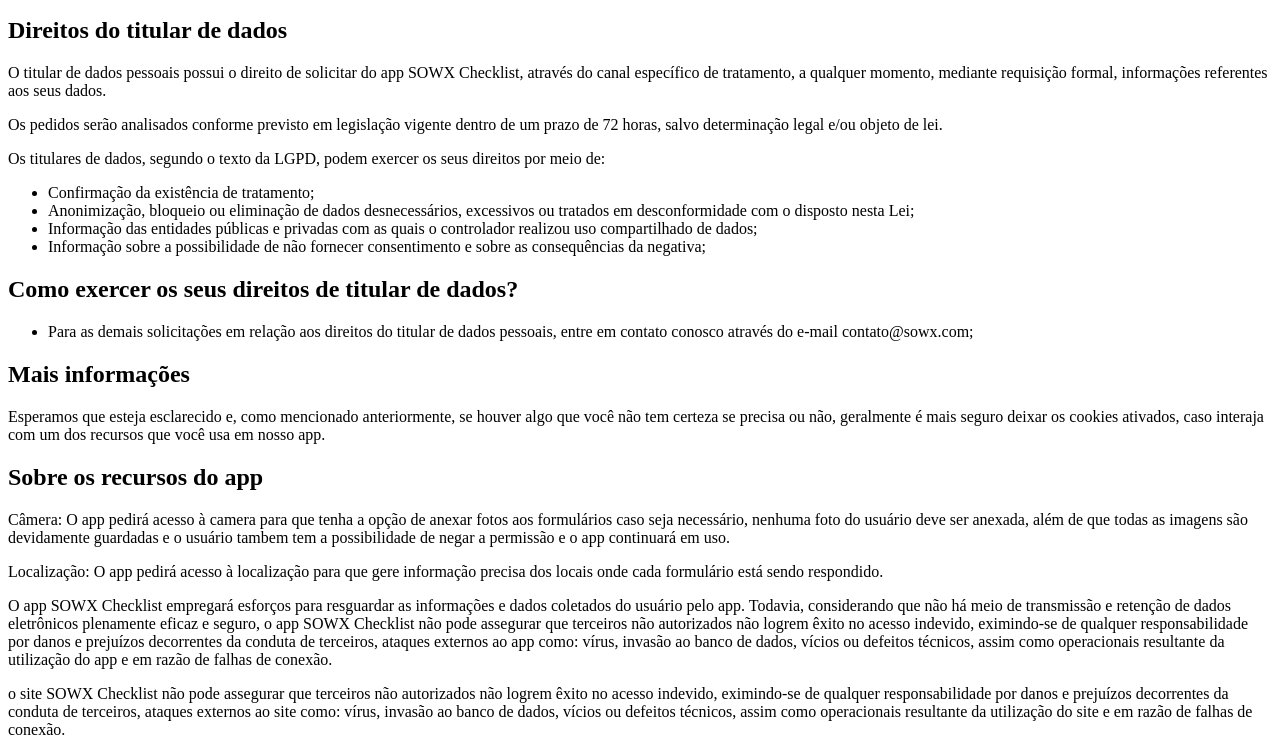
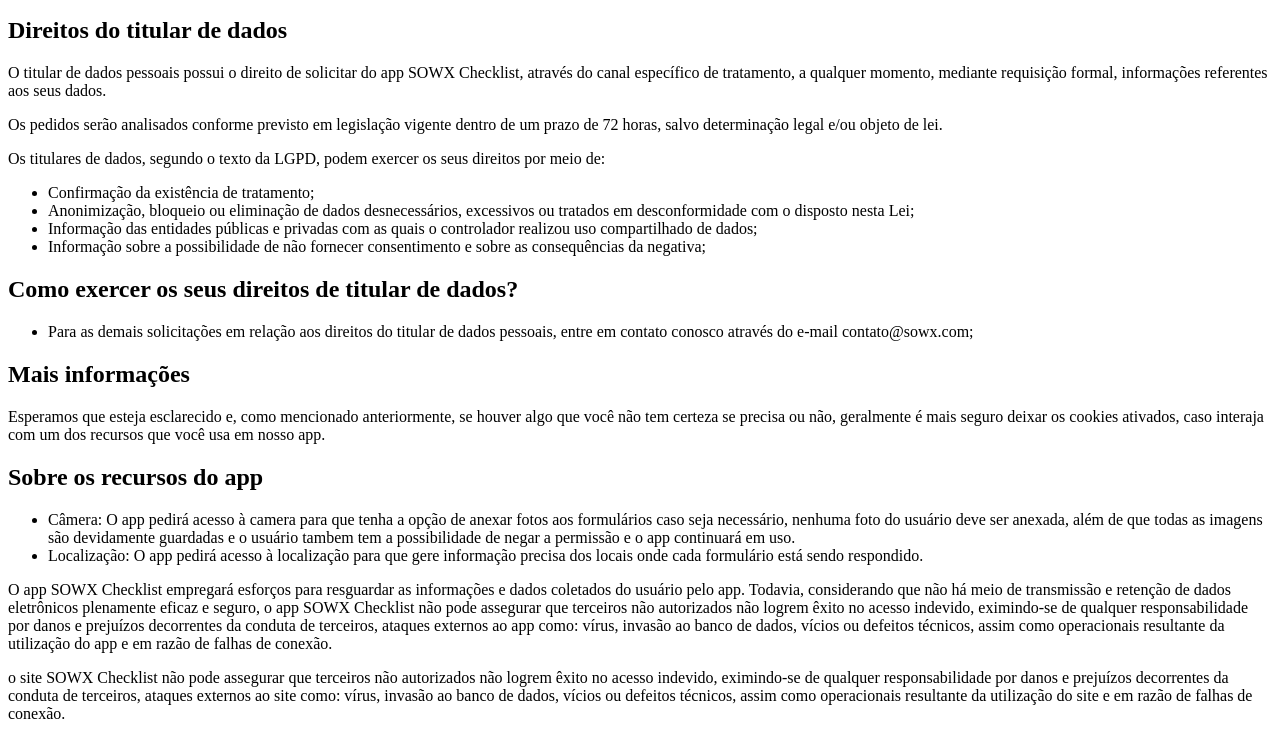
Before and after one commit to shymarrai/policyChecklist, a plain HTML site: page index.html in a window 1280 px wide. Shown: the part 856-1611 px from the top of the page. Drawn offline with Linux system fonts and the light colour scheme.

Commit message:
Update index.html

```diff
--- a/index.html
+++ b/index.html
@@ -110,11 +110,16 @@
         usa em nosso app.</p>
 
     <h2>Sobre os recursos do app</h2>
-    <p>Câmera: O app pedirá acesso à camera para que tenha a opção de anexar fotos aos formulários caso seja necessário,
-        nenhuma foto do usuário deve ser anexada, além de que todas as imagens são devidamente guardadas e o usuário
-        tambem tem a possibilidade de negar a permissão e o app continuará em uso.</p>
-    <p>Localização: O app pedirá acesso à localização para que gere informação precisa dos locais onde cada formulário
-        está sendo respondido.</p>
+    <ul>
+        <li>Câmera: O app pedirá acesso à camera para que tenha a opção de anexar fotos aos formulários caso seja
+            necessário,
+            nenhuma foto do usuário deve ser anexada, além de que todas as imagens são devidamente guardadas e o usuário
+            tambem tem a possibilidade de negar a permissão e o app continuará em uso.</li>
+        <li>Localização: O app pedirá acesso à localização para que gere informação precisa dos locais onde cada
+            formulário
+            está sendo respondido.</li>
+
+    </ul>
 
     <p>O app SOWX Checklist empregará esforços para resguardar as informações e dados coletados do usuário pelo app.
         Todavia, considerando que não há meio de transmissão e retenção de dados eletrônicos plenamente eficaz e seguro,
```
